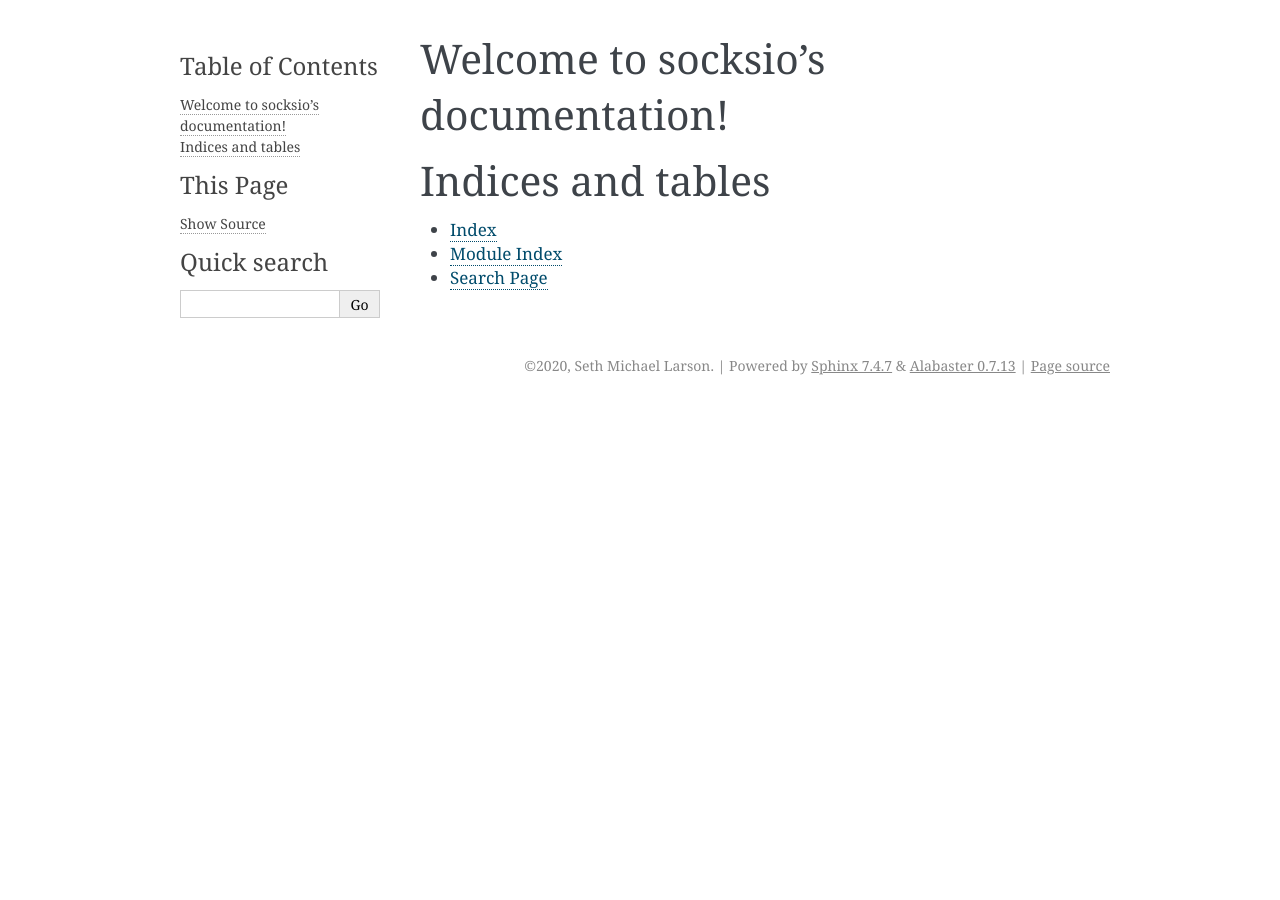
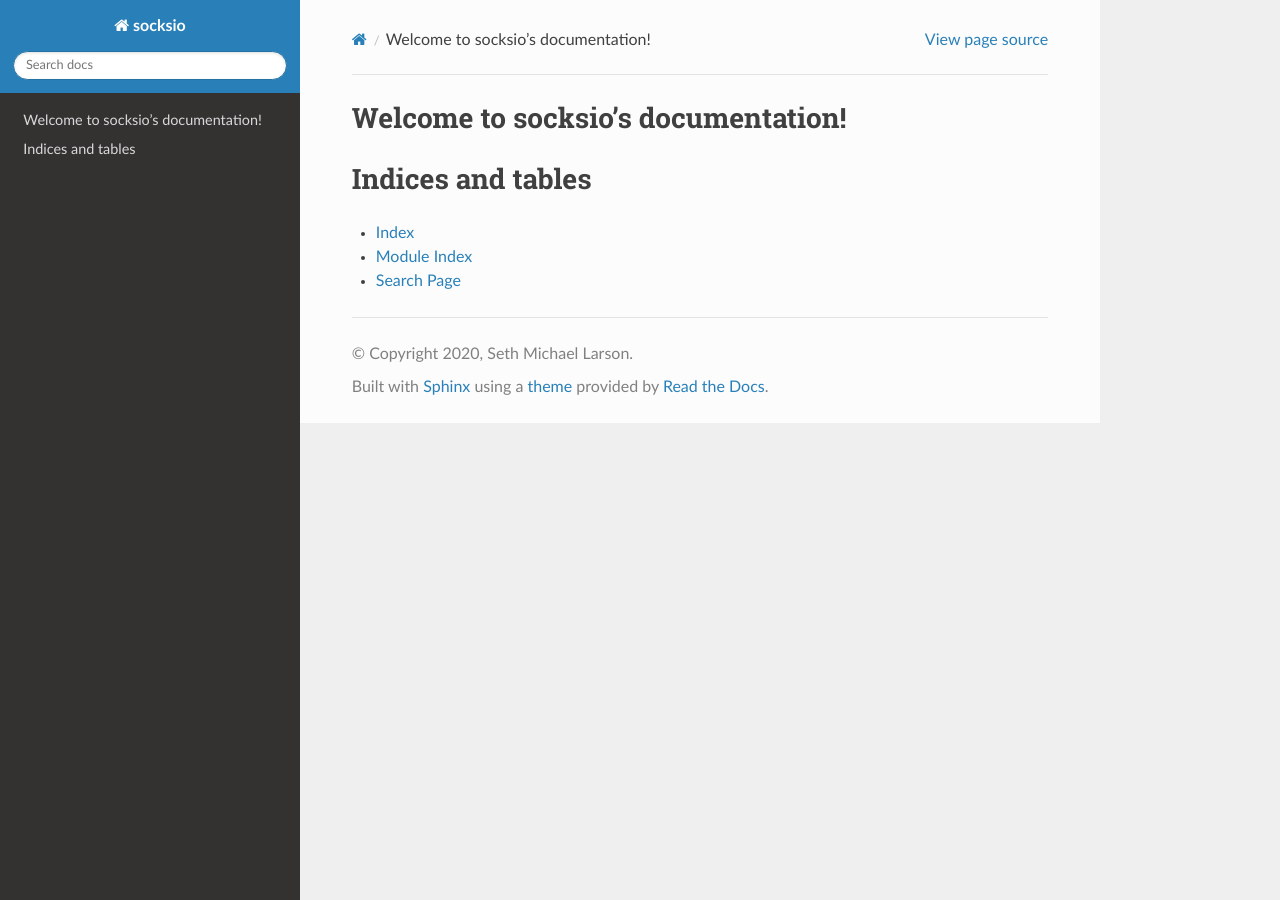
Before and after one commit to sethmlarson/socksio, a Sphinx documentation site: the page built from docs/source/index.rst, in a window 1280 px wide. Built offline with Sphinx 7.4.7 and the Read the Docs theme 2.0.0, drawn with Linux system fonts in a browser that asks for light colours.

Commit message:
Add sphinx_rtd_theme

```diff
--- a/docs/source/conf.py
+++ b/docs/source/conf.py
@@ -46,7 +46,8 @@ exclude_patterns = []
 # The theme to use for HTML and HTML Help pages.  See the documentation for
 # a list of builtin themes.
 #
-html_theme = "alabaster"
+html_theme = "sphinx_rtd_theme"
+html_theme_path = ["_themes"]
 
 # Add any paths that contain custom static files (such as style sheets) here,
 # relative to this directory. They are copied after the builtin static files,
--- a/test-requirements.txt
+++ b/test-requirements.txt
@@ -9,3 +9,4 @@ nox
 pytest
 pytest-cov
 sphinx
+sphinx_rtd_theme
```
